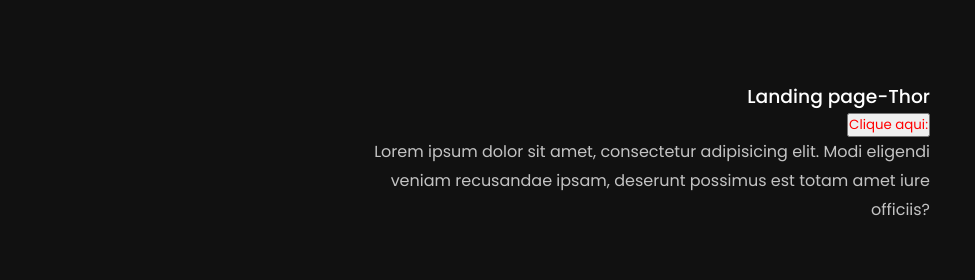
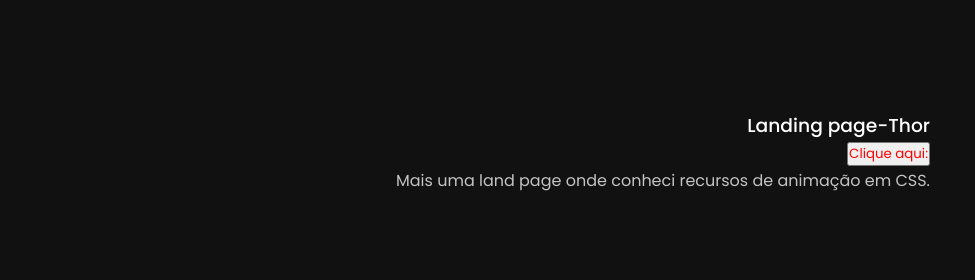
Before and after one commit to valmirdev/lavalmar, a plain HTML site: page index.html in a window 1280 px wide. Shown: the part 3619-3899 px from the top of the page, 0-975 px from the left. Drawn offline with Linux system fonts and the light colour scheme.

Commit message:
Update index.html

```diff
--- a/index.html
+++ b/index.html
@@ -140,9 +140,7 @@
               <h3>Landing page-Thor</h3>
               <a href="https://thor.valmirdeveloper.com.br/"><button style="color: red;">Clique aqui:</button></a>
               <p>
-                Lorem ipsum dolor sit amet, consectetur adipisicing elit. Modi
-                eligendi veniam recusandae ipsam, deserunt possimus est totam
-                amet iure officiis?
+                Mais uma land page onde conheci recursos de animação em CSS.
               </p>
             </div>
           </div>
```
